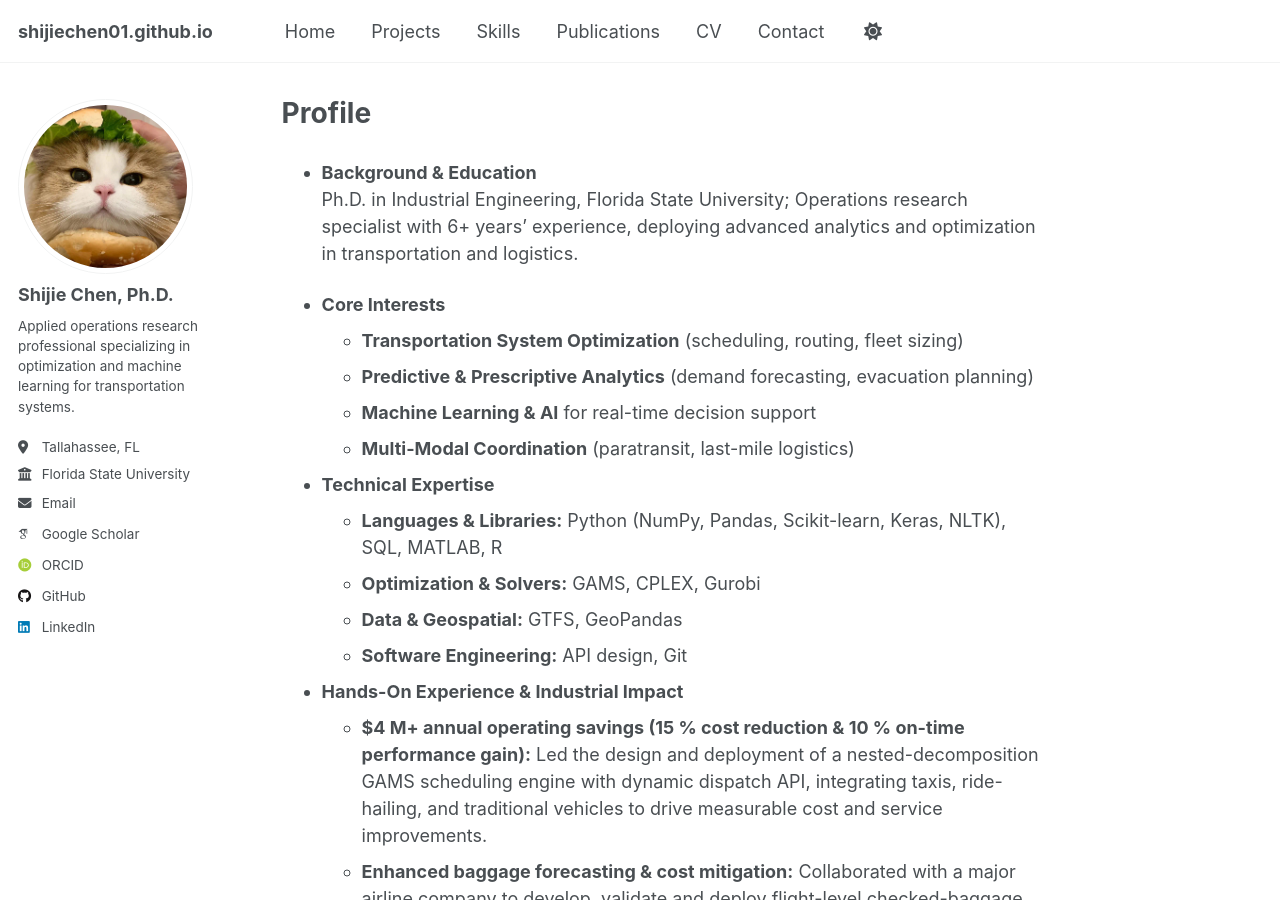
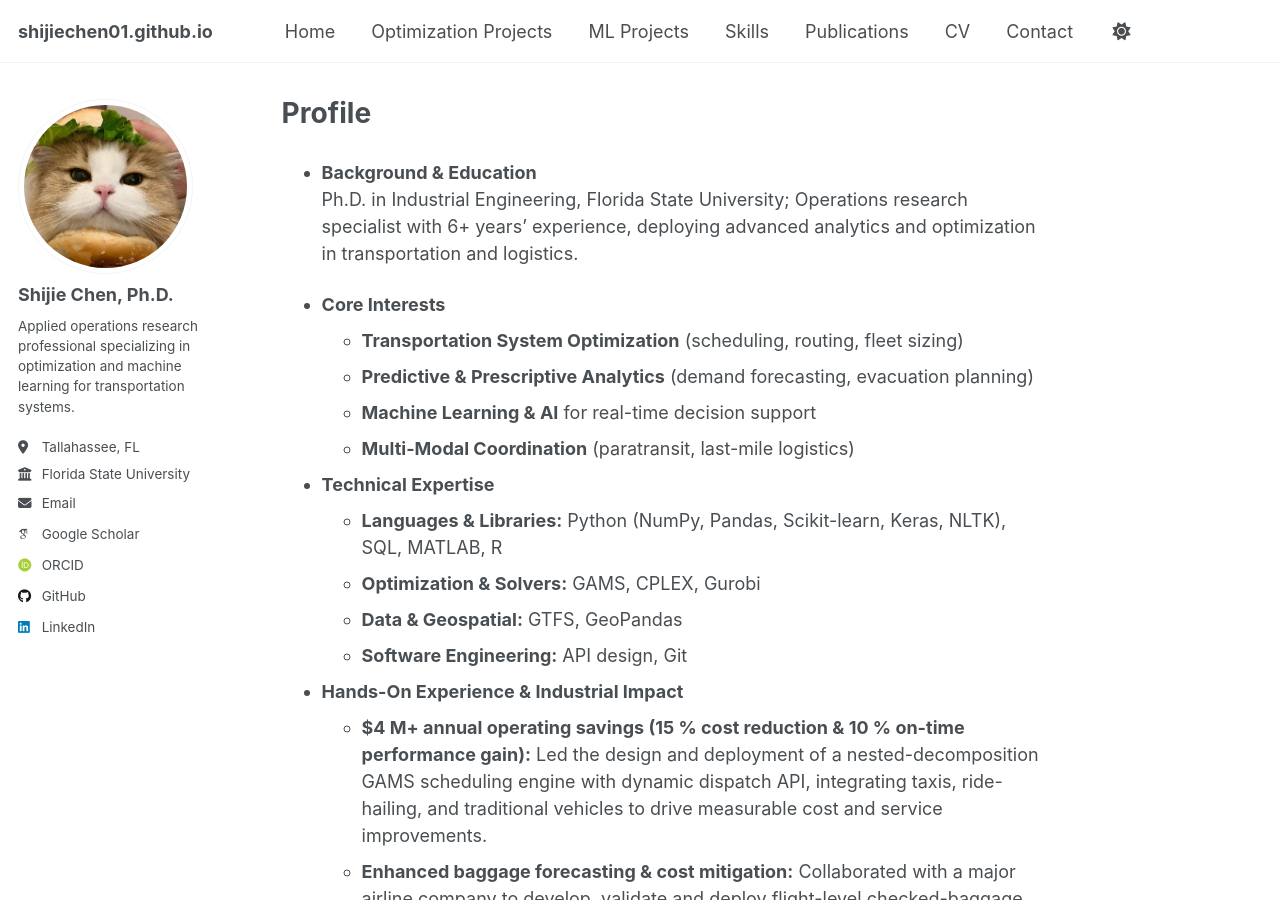
Before and after one commit to ShijieChen01/shijiechen01.github.io, a Jekyll site: the page built from _pages/about.md, in a window 1280 px wide and 900 px high. Built offline with Jekyll 4.4.1, drawn with Linux system fonts in a browser that asks for light colours; some web fonts are replaced; a script that is not in the unit is left out.

Commit message:
Add files via upload

```diff
--- a/_data/navigation.yml
+++ b/_data/navigation.yml
@@ -9,21 +9,24 @@
 
 main:
   # Primary navigation links for the website. Adjust the order to highlight key pages
-  # To highlight practical experience for recruiters, place Projects immediately after the landing page.
-  - title: "Home"
+  # To highlight practical experience for recruiters, place Optimization Projects immediately after the landing page.
+  - title: Home
     url: /
 
-  - title: "Projects"
+  - title: Optimization Projects
     url: /projects/
 
-  - title: "Skills"
+  - title: ML Projects
+    url: /ml-projects/
+
+  - title: Skills
     url: /skills/
 
-  - title: "Publications"
+  - title: Publications
     url: /publications/
 
-  - title: "CV"
+  - title: CV
     url: /cv/
 
-  - title: "Contact"
+  - title: Contact
     url: /contact/
```
